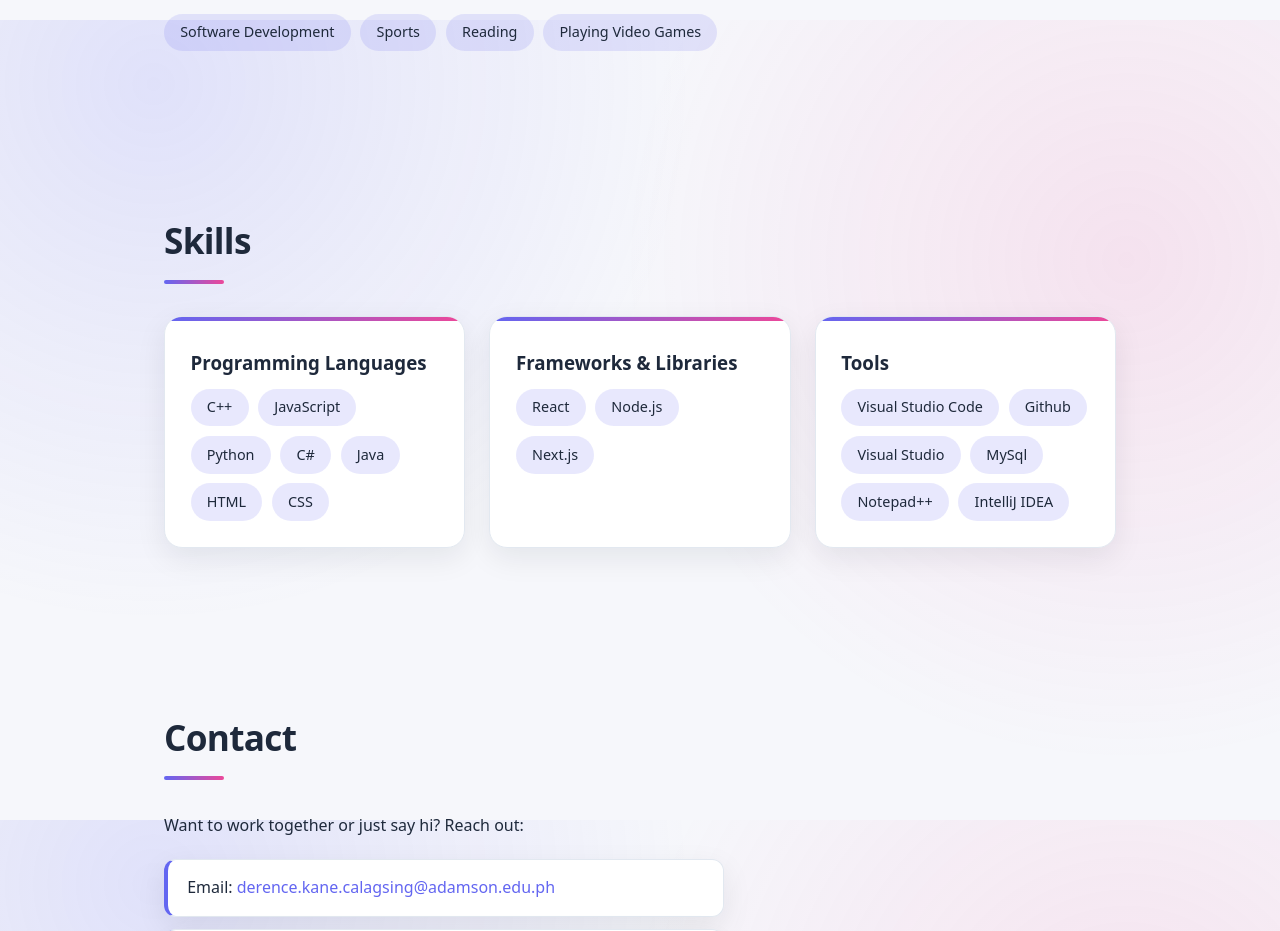
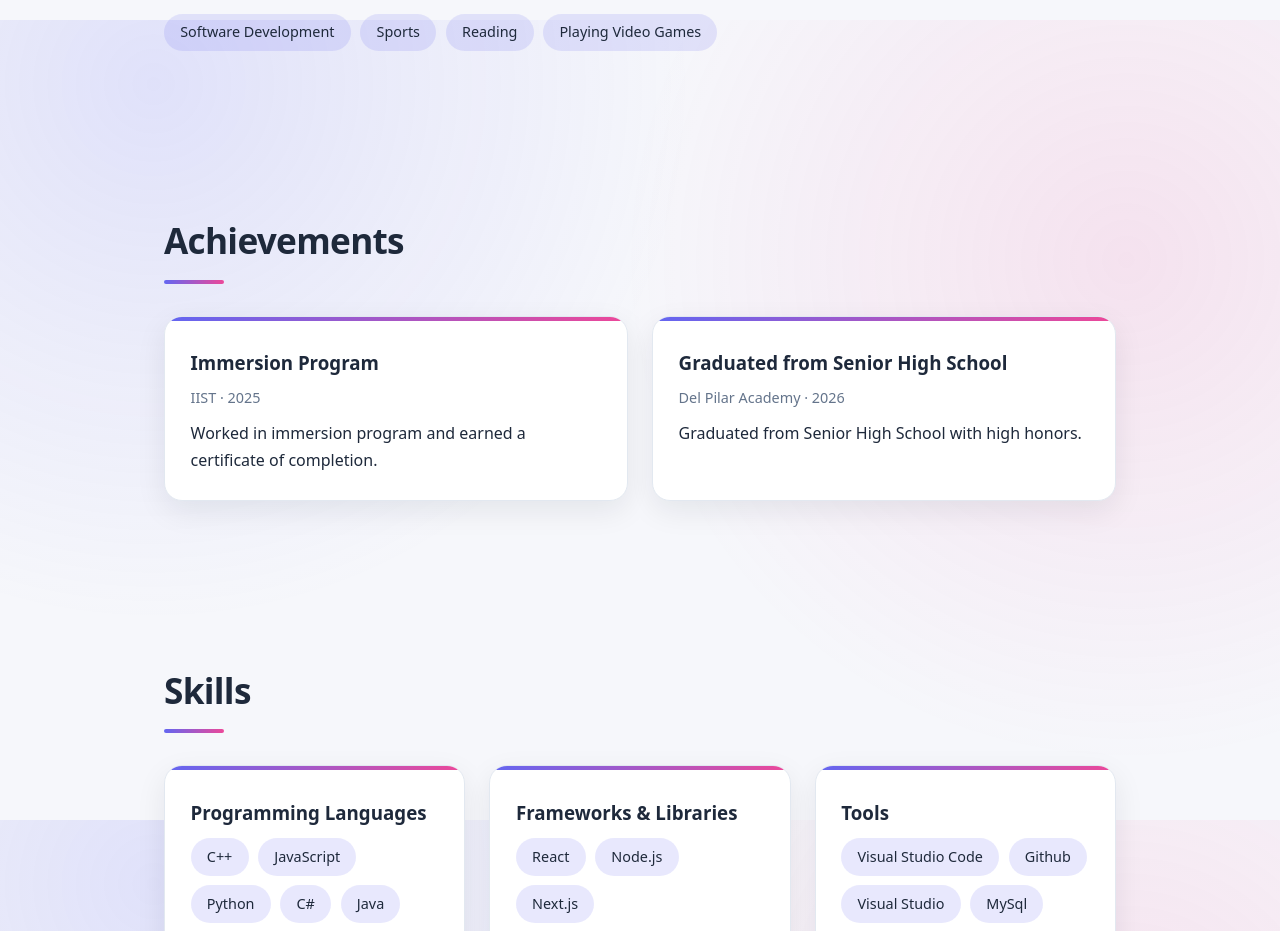
Before and after one commit to KCals32444/CALAGSING_FINAL_ITC_PROJECT, a Next.js app in the folder final-project/: page / in a window 1280 px wide. Shown: the part 1580-2511 px from the top of the page. Built offline with nearby package versions, Linux system fonts and the light colour scheme.

Commit message:
Add achievements section with two entries
Added a new section for achievements with details about the immersion program and high school graduation.

```diff
--- a/final-project/app/page.js
+++ b/final-project/app/page.js
@@ -65,6 +65,22 @@ export default function Home() {
             <li>Reading</li>
             <li>Playing Video Games</li>
           </ul>
+        </section>
+
+        <section id="Achievements">
+          <h2 className="section-title">Achievements</h2>
+          <div className="cards">
+            <article className="card">
+              <h3>Immersion Program</h3>
+              <p className="meta">IIST · 2025</p>
+              <p>Worked in immersion program and earned a certificate of completion.</p>
+            </article>
+            <article className="card">
+              <h3>Graduated from Senior High School</h3>
+              <p className="meta">Del Pilar Academy · 2026</p>
+              <p>Graduated from Senior High School with high honors.</p>
+            </article>
+          </div>
         </section>
 
         {/* ---------- 4. SKILLS ---------- */}
```
